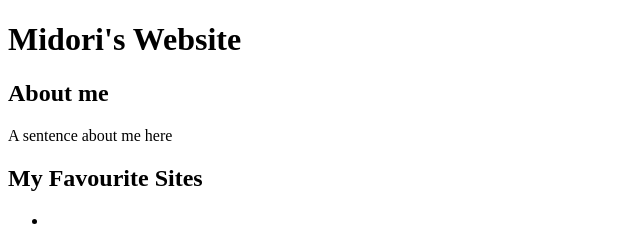
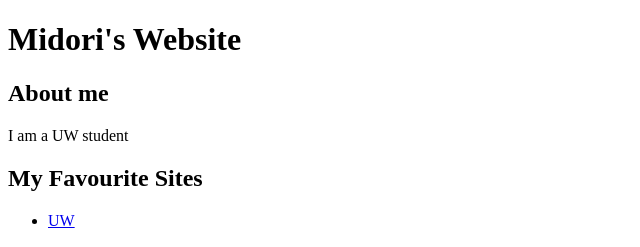
Before and after one commit to yjz474-1834859/yjz474-1834859.github.io, a plain HTML site: page tags.html in a window 1280 px wide. Shown: the top 247 px of the page, 0-640 px from the left. Drawn offline with Linux system fonts and the light colour scheme.

Commit message:
Update tags.html

```diff
--- a/tags.html
+++ b/tags.html
@@ -6,12 +6,12 @@
     <body>
         <h1>Midori's Website</h1>
         <h2>About me</h2>
-        <p>A sentence about me here</p>
+        <p>I am a UW student</p>
 
         <h2>My Favourite Sites</h2>
         <ul>
             <li>
-            <a><ahref = "https://www.w3schools.com/"></ahref></a>
+                <a href="https://www.washington.edu/">UW</a>
             </li>
         </ul>
         <h2>My Favourite Pictures</h2>
```
